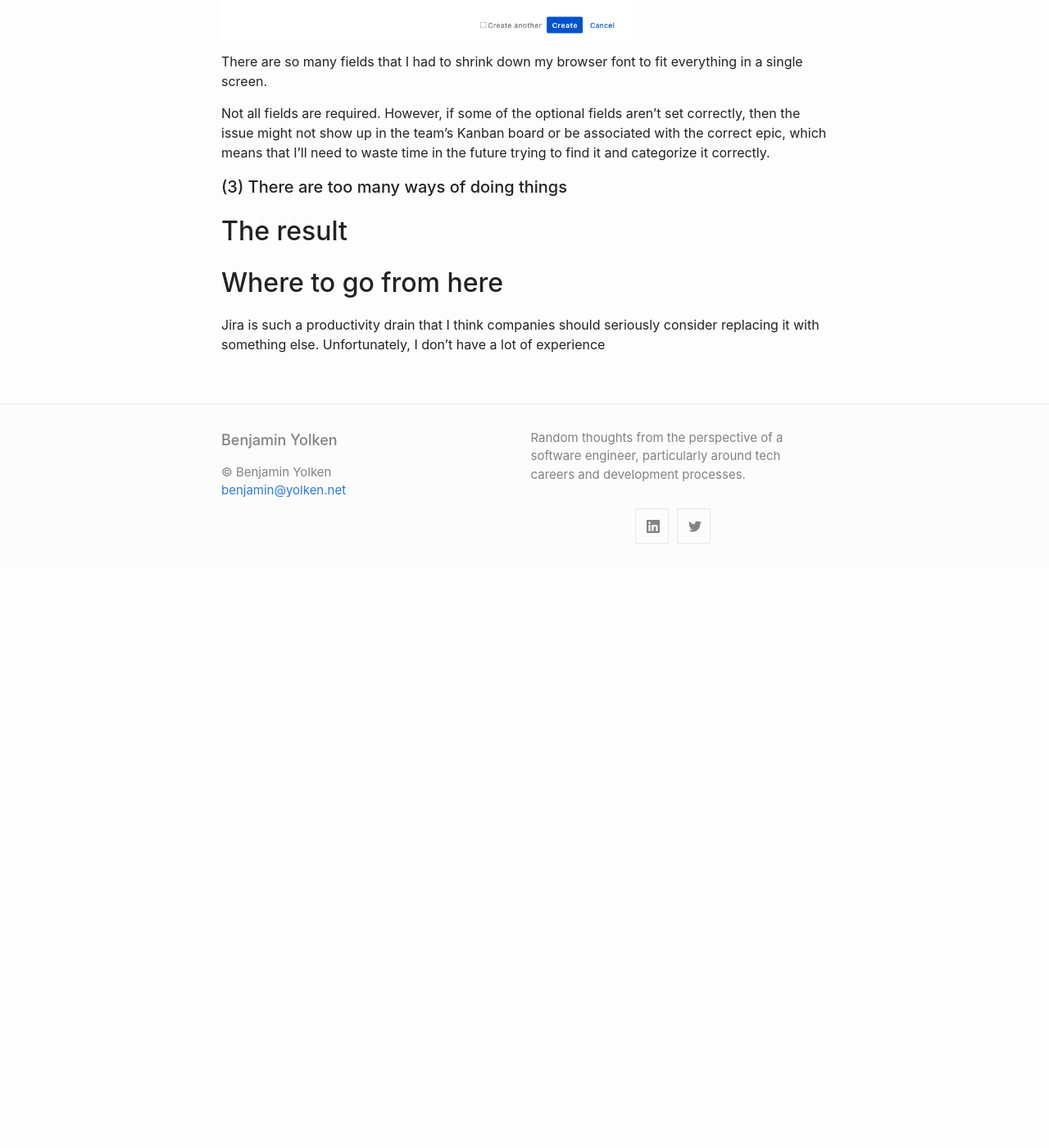
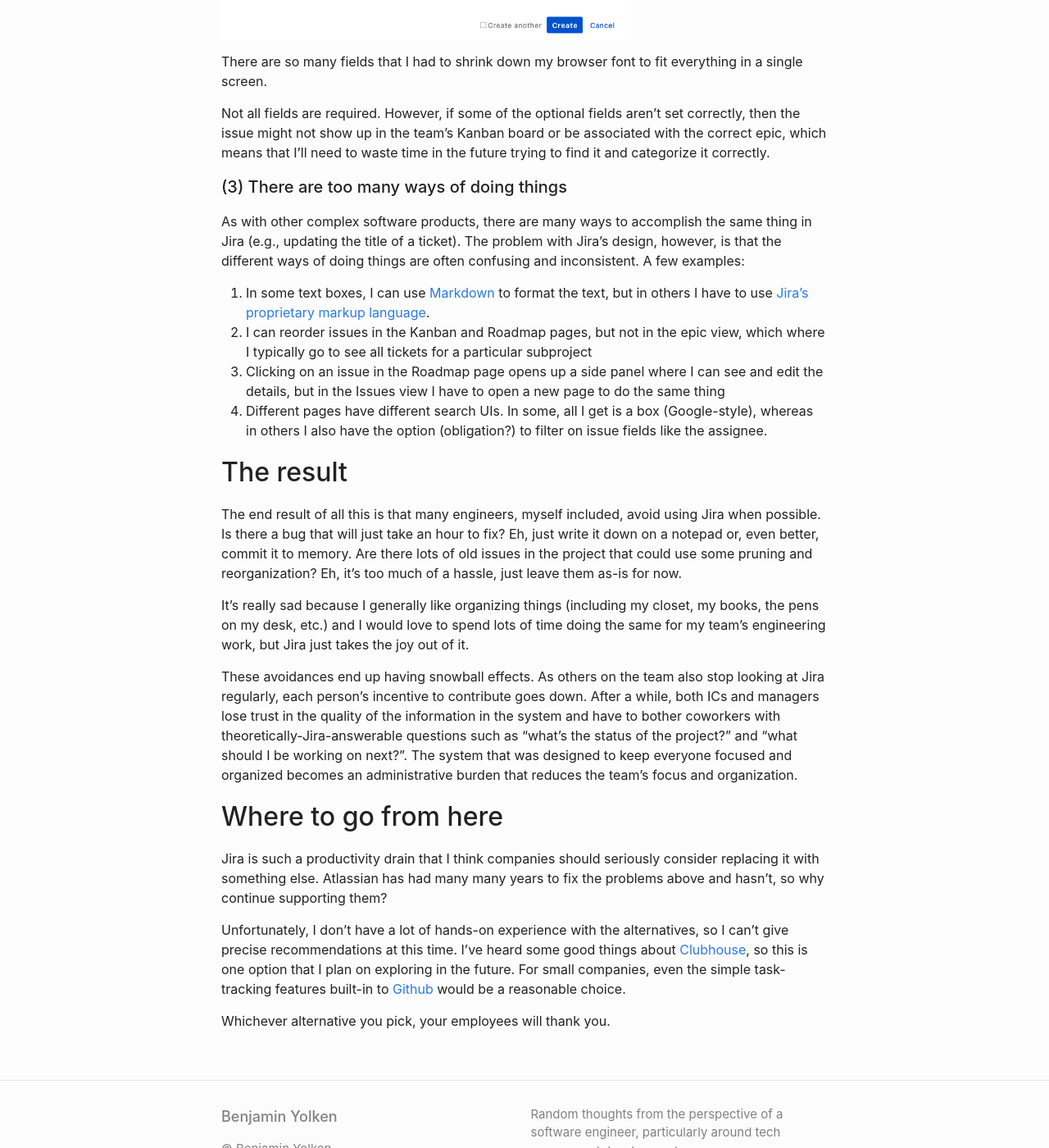
Before and after one commit to yolken/yolken-blog, a Jekyll site: the page built from site/_posts/2021-09-04-jira-makes-me-want-to-cry.md, in a window 1280 px wide and 1400 px high, scrolled down 3315 px. Shown: the whole window at 82% size. Built offline with Jekyll 4.4.1, drawn with Linux system fonts in a browser that asks for light colours; before the commit the page ends 4008 px from its top, so only the background shows below that; some of the changed text lies outside the part shown.

Commit message:
Keep iterating on Jira post

```diff
--- a/site/_posts/2021-09-04-jira-makes-me-want-to-cry.md
+++ b/site/_posts/2021-09-04-jira-makes-me-want-to-cry.md
@@ -118,13 +118,53 @@ correctly.
 
 #### (3) There are too many ways of doing things
 
+As with other complex software products, there are many ways to accomplish
+the same thing in Jira (e.g., updating the title of a ticket). The problem
+with Jira's design, however, is that the different ways of doing things are
+often confusing and inconsistent. A few examples:
 
+1. In some text boxes, I can use [Markdown](https://en.wikipedia.org/wiki/Markdown) to
+  format the text, but in others I have to use
+  [Jira's proprietary markup language](https://jira.atlassian.com/secure/WikiRendererHelpAction.jspa?section=all).
+2. I can reorder issues in the Kanban and Roadmap pages, but not in the epic view, which
+  where I typically go to see all tickets for a particular subproject
+3. Clicking on an issue in the Roadmap page opens up a side panel where I can see and edit
+  the details, but in the Issues view I have to open a new page to do the same thing
+4. Different pages have different search UIs. In some, all I get is a box (Google-style),
+  whereas in others I also have the option (obligation?) to filter on issue fields like the
+  assignee.
 
 ## The result
 
+The end result of all this is that many engineers, myself included, avoid using Jira
+when possible. Is there a bug that will just take an hour to fix? Eh, just write it down
+on a notepad or, even better, commit it to memory. Are there lots of old issues in the
+project that could use some pruning and reorganization? Eh, it's too much of a hassle, just
+leave them as-is for now.
 
+It's really sad because I generally like organizing things (including my closet, my books,
+the pens on my desk, etc.) and I would love to spend lots of time doing the same for my
+team's engineering work, but Jira just takes the joy out of it.
+
+These avoidances end up having snowball effects. As others on the team also stop looking
+at Jira regularly, each person's incentive to contribute goes down. After a while,
+both ICs and managers lose trust in the quality of the information in the system and have
+to bother coworkers with theoretically-Jira-answerable questions such as "what's the status
+of the project?" and "what should I be working on next?". The system that was designed
+to keep everyone focused and organized becomes an administrative burden that reduces
+the team's focus and organization.
 
 ## Where to go from here
 
 Jira is such a productivity drain that I think companies should seriously consider
-replacing it with something else. Unfortunately, I don't have a lot of experience
+replacing it with something else. Atlassian has had many many years to fix the
+problems above and hasn't, so why continue supporting them?
+
+Unfortunately, I don't have a lot of hands-on experience with the alternatives, so I can't
+give precise recommendations at this time. I've heard some good things about
+[Clubhouse](https://clubhouse.io/), so this is one option that I plan on exploring
+in the future. For small companies, even the simple task-tracking features
+built-in to [Github](https://github.com/features/issues/) would be a reasonable
+choice.
+
+Whichever alternative you pick, your employees will thank you.
```
Also changed, not shown: other parts of site/_posts/2021-09-04-jira-makes-me-want-to-cry.md (+1 -1 lines).
